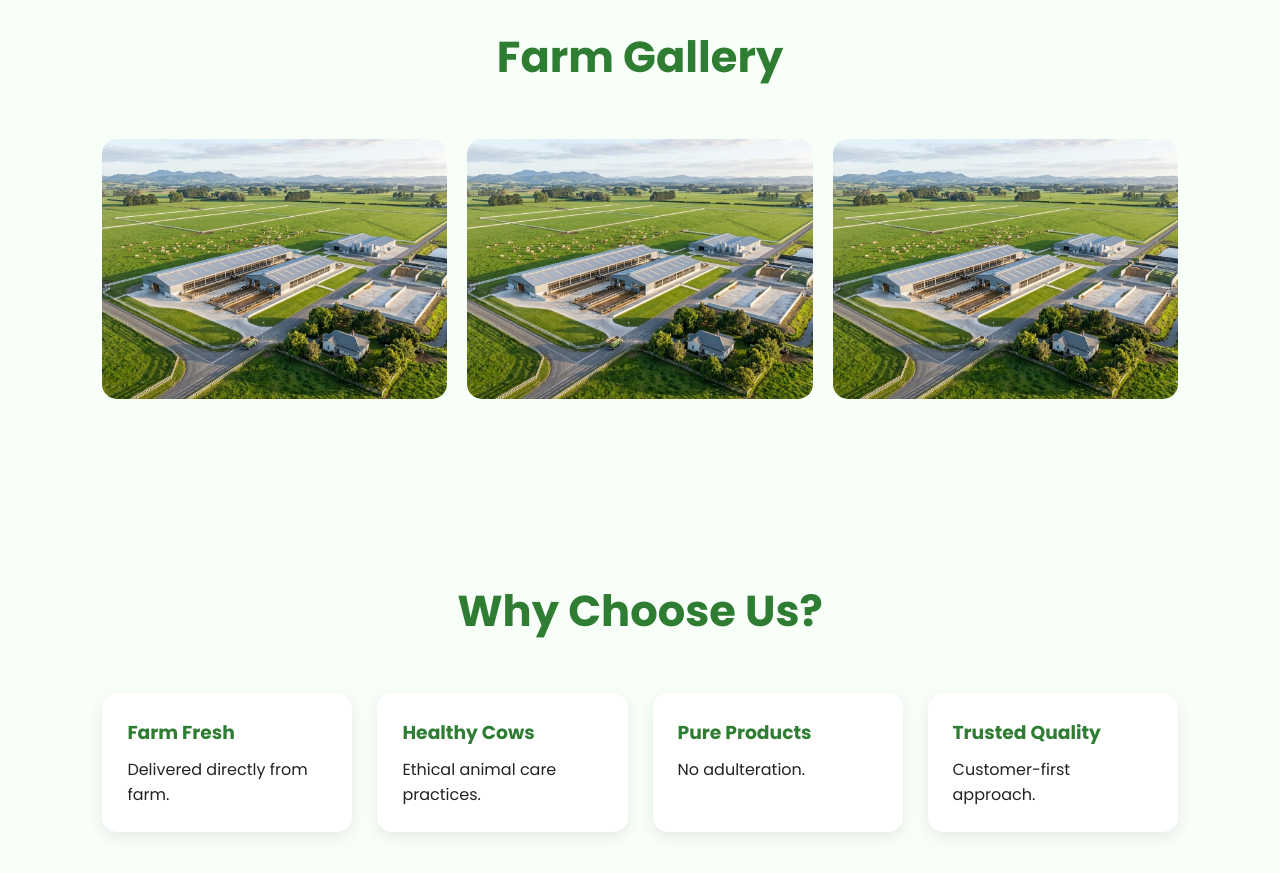
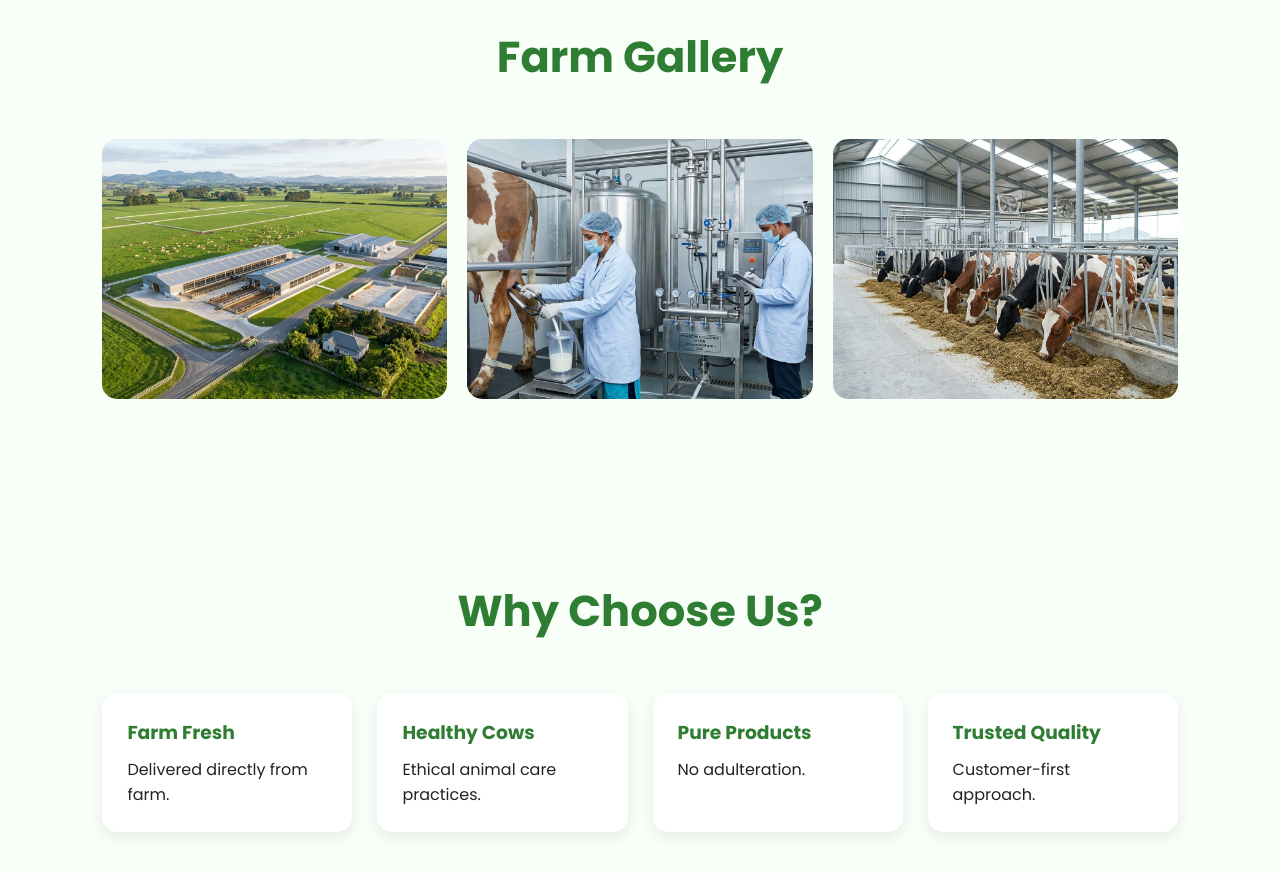
Before and after one commit to shashi-babu/shivramikafarm, a plain HTML site: page index.html in a window 1280 px wide. Shown: the part 3500-4373 px from the top of the page. Drawn offline with Linux system fonts and the light colour scheme.

Commit message:
Update index.html

```diff
--- a/index.html
+++ b/index.html
@@ -437,9 +437,9 @@ style="width:100%;height:220px;object-fit:cover;border-radius:10px;">
 
 <img src="./images/farm-gallery-1.jpeg">
 
-<img src="./images/farm-gallery-1.jpeg">
+<img src="./images/farm-gallery-2.jpeg">
 
-<img src="./images/farm-gallery-1.jpeg">
+<img src="./images/farm-gallery-3.jpeg">
 
 </div>
 
```
